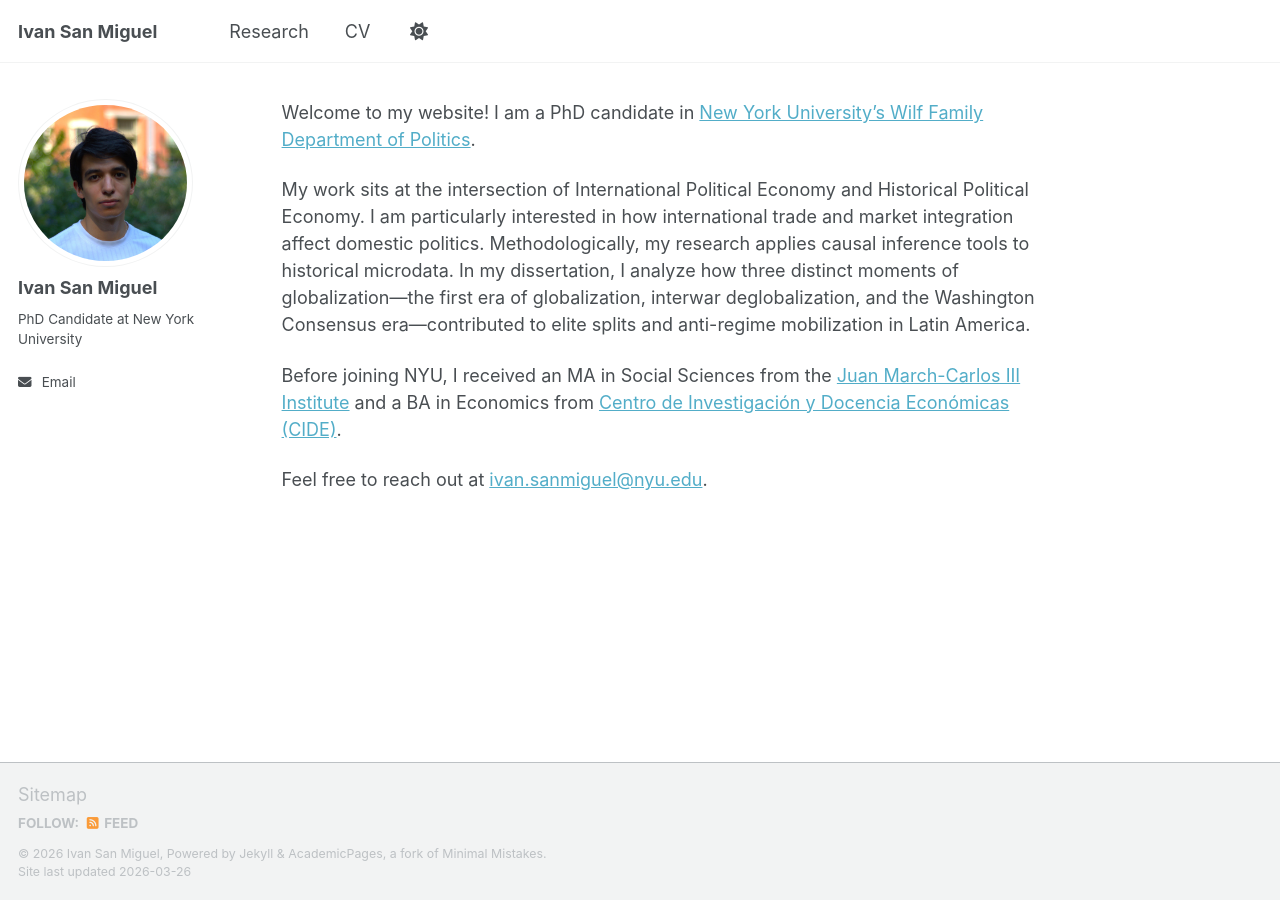
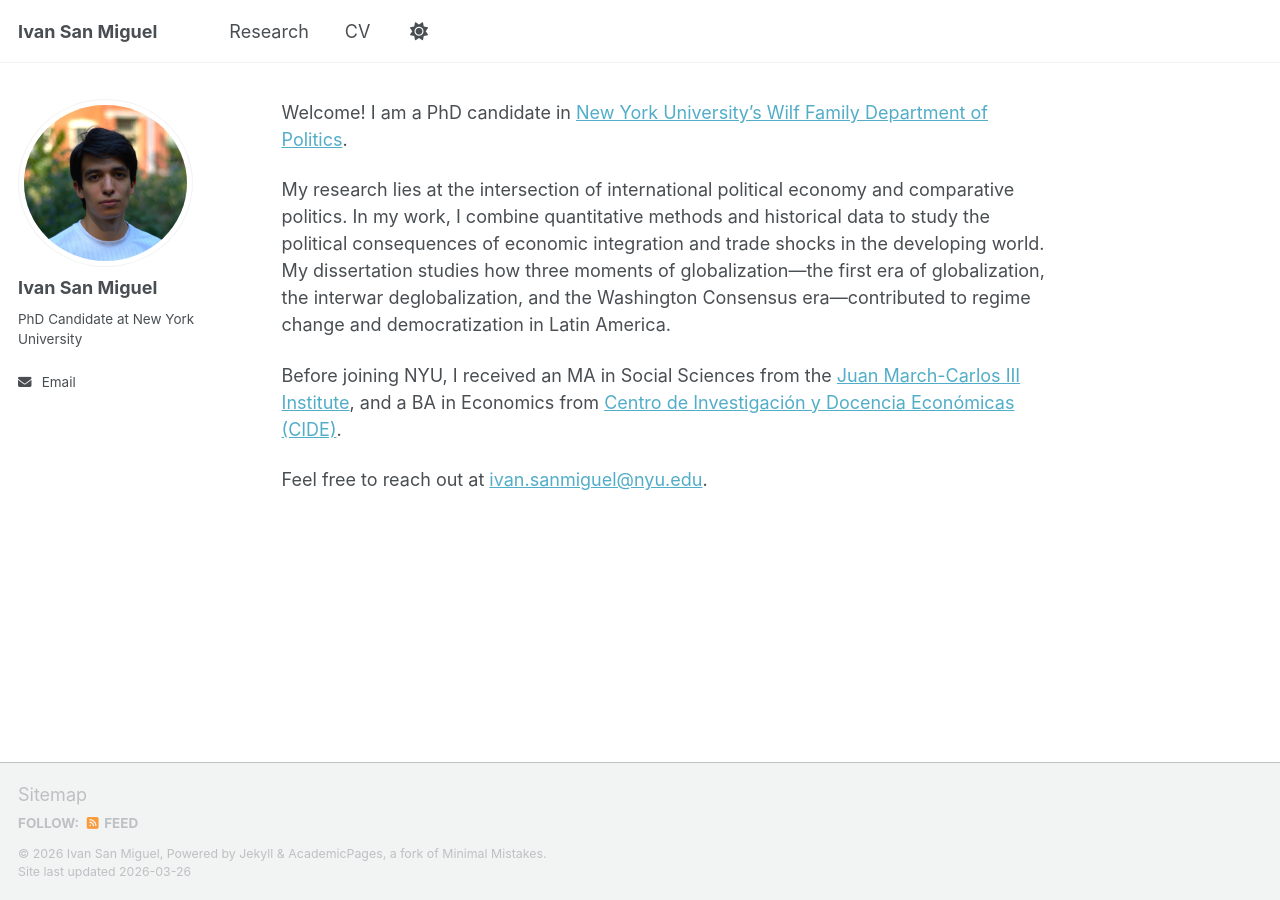
Before and after one commit to IvanSanMiguel/ivansanmiguel.github.io, a Jekyll site: the page built from _pages/about.md, in a window 1280 px wide. Built offline with Jekyll 4.4.1, drawn with Linux system fonts in a browser that asks for light colours; a script that is not in the unit is left out.

Commit message:
Update bio and research page
- Revise bio text with updated research description
- Update Jockey Club paper abstract
- Remove Brazil working paper

Co-Authored-By: Claude Opus 4.6 <noreply@anthropic.com>

```diff
--- a/_pages/about.md
+++ b/_pages/about.md
@@ -6,10 +6,10 @@ redirect_from:
   - /about.html
 ---
 
-Welcome to my website! I am a PhD candidate in [New York University's Wilf Family Department of Politics](https://as.nyu.edu/departments/politics.html).
+Welcome! I am a PhD candidate in [New York University's Wilf Family Department of Politics](https://as.nyu.edu/departments/politics.html).
 
-My work sits at the intersection of International Political Economy and Historical Political Economy. I am particularly interested in how international trade and market integration affect domestic politics. Methodologically, my research applies causal inference tools to historical microdata. In my dissertation, I analyze how three distinct moments of globalization---the first era of globalization, interwar deglobalization, and the Washington Consensus era---contributed to elite splits and anti-regime mobilization in Latin America.
+My research lies at the intersection of international political economy and comparative politics. In my work, I combine quantitative methods and historical data to study the political consequences of economic integration and trade shocks in the developing world. My dissertation studies how three moments of globalization—the first era of globalization, the interwar deglobalization, and the Washington Consensus era—contributed to regime change and democratization in Latin America.
 
-Before joining NYU, I received an MA in Social Sciences from the [Juan March-Carlos III Institute](https://ic3jm.es/en/) and a BA in Economics from [Centro de Investigación y Docencia Económicas (CIDE)](https://www.cide.edu/).
+Before joining NYU, I received an MA in Social Sciences from the [Juan March-Carlos III Institute](https://ic3jm.es/en/), and a BA in Economics from [Centro de Investigación y Docencia Económicas (CIDE)](https://www.cide.edu/).
 
 Feel free to reach out at [ivan.sanmiguel@nyu.edu](mailto:ivan.sanmiguel@nyu.edu).
```
Also changed, not shown: _pages/research.md (+1 -11 lines).
